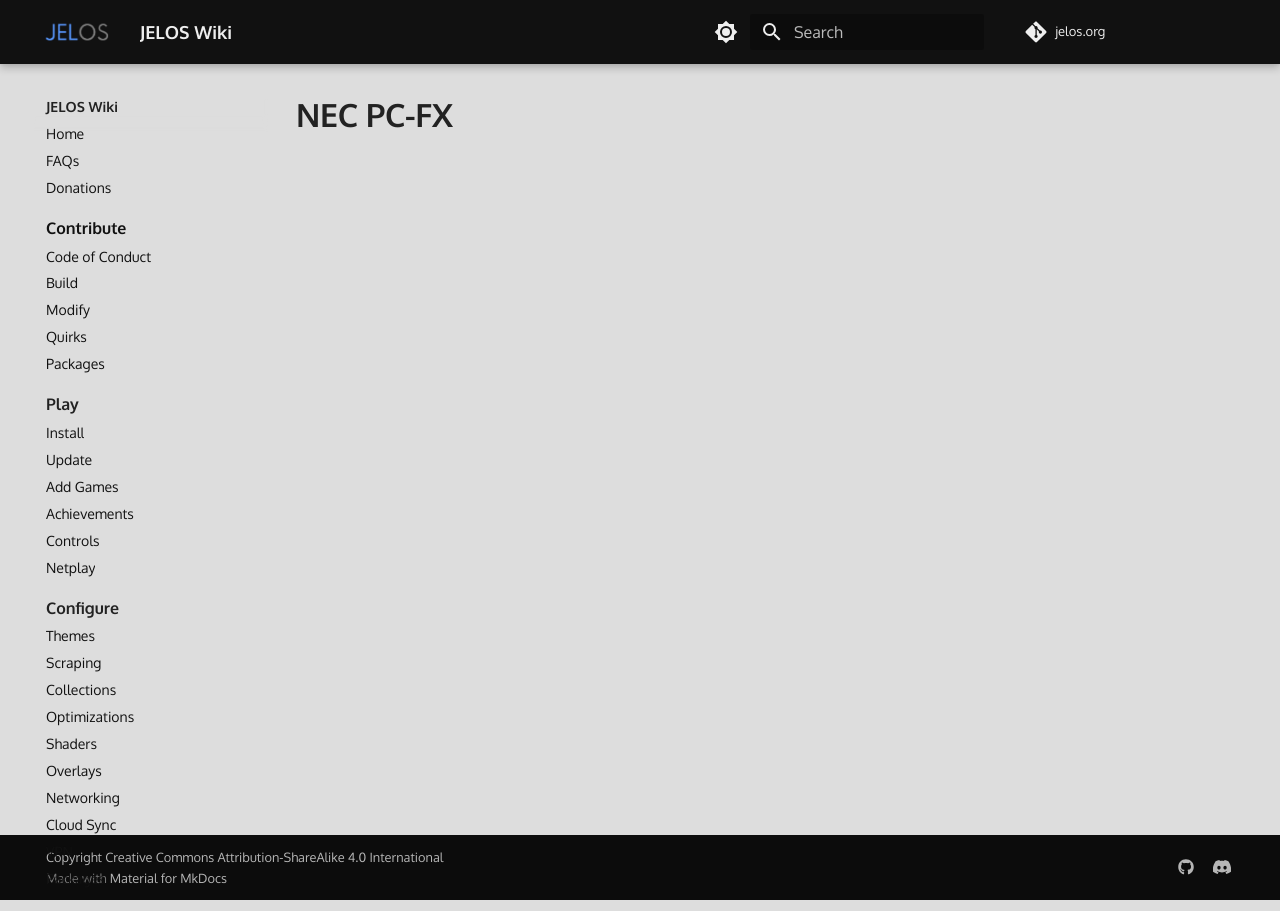
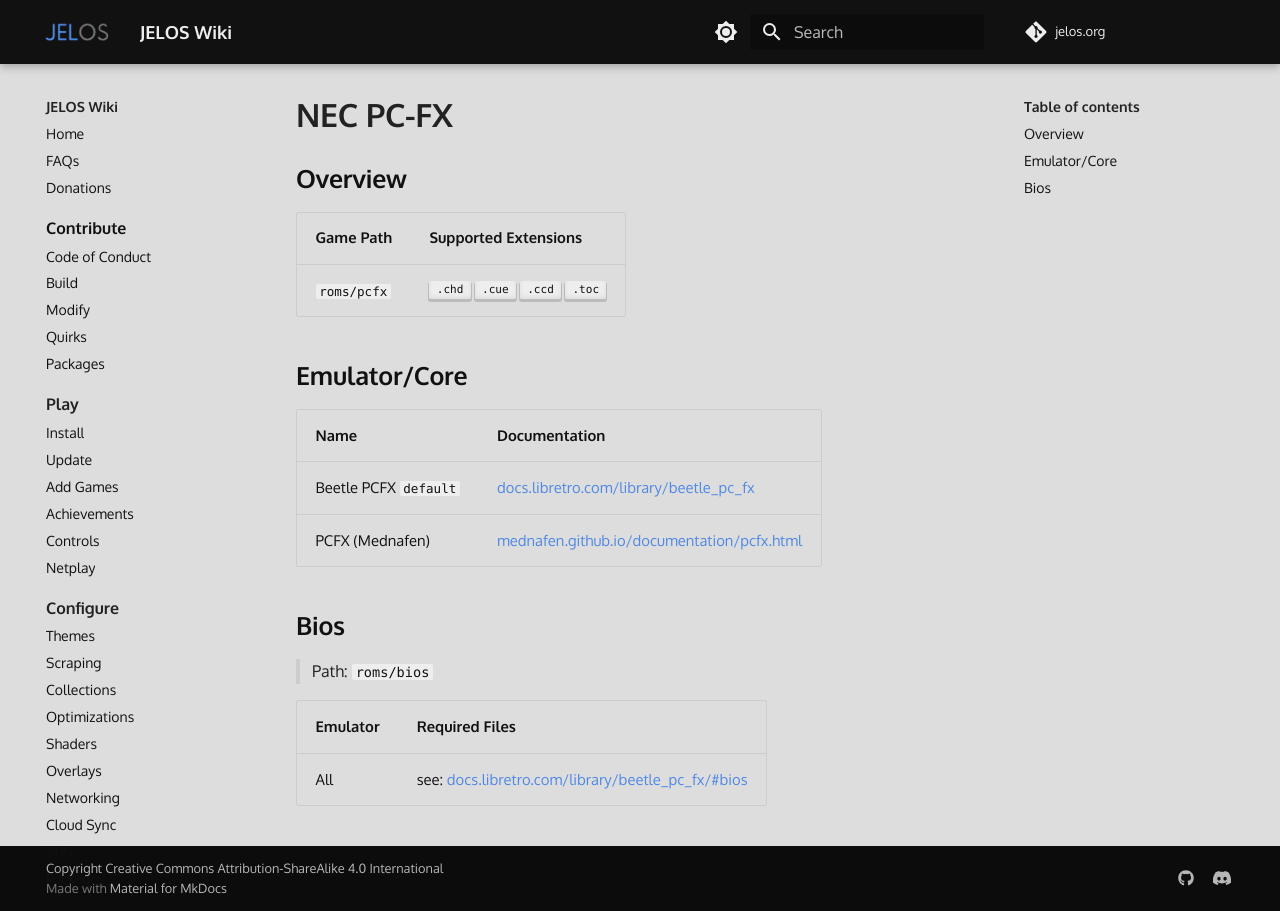
Before and after one commit to wbrawner/jelos.org, an MkDocs documentation site: the page built from docs/systems/pcfx.md, in a window 1280 px wide. Built offline with MkDocs 1.6.1 and Material for MkDocs 9.7.7, drawn with Linux system fonts in a browser that asks for light colours; some web fonts are replaced; comment, search, counter and statistics services are not loaded.

Commit message:
Update pcfx.md

```diff
--- a/docs/systems/pcfx.md
+++ b/docs/systems/pcfx.md
@@ -1 +1,22 @@
 # NEC PC-FX
+
+## Overview
+
+| Game Path | Supported Extensions |
+| -- | -- |
+| `roms/pcfx` | ++".chd"++ ++".cue"++ ++".ccd"++ ++".toc"++ |
+
+## Emulator/Core
+
+| Name | Documentation |
+| --- | --- |
+| Beetle PCFX `default` | [docs.libretro.com/library/beetle_pc_fx](https://docs.libretro.com/library/beetle_pc_fx/) |
+| PCFX (Mednafen) | [mednafen.github.io/documentation/pcfx.html](https://mednafen.github.io/documentation/pcfx.html) |
+
+## Bios
+
+> Path: `roms/bios`
+
+| Emulator | Required Files |
+| -- | -- |
+| All | see: [docs.libretro.com/library/beetle_pc_fx/#bios](https://docs.libretro.com/library/beetle_pc_fx/#bios) |
```
